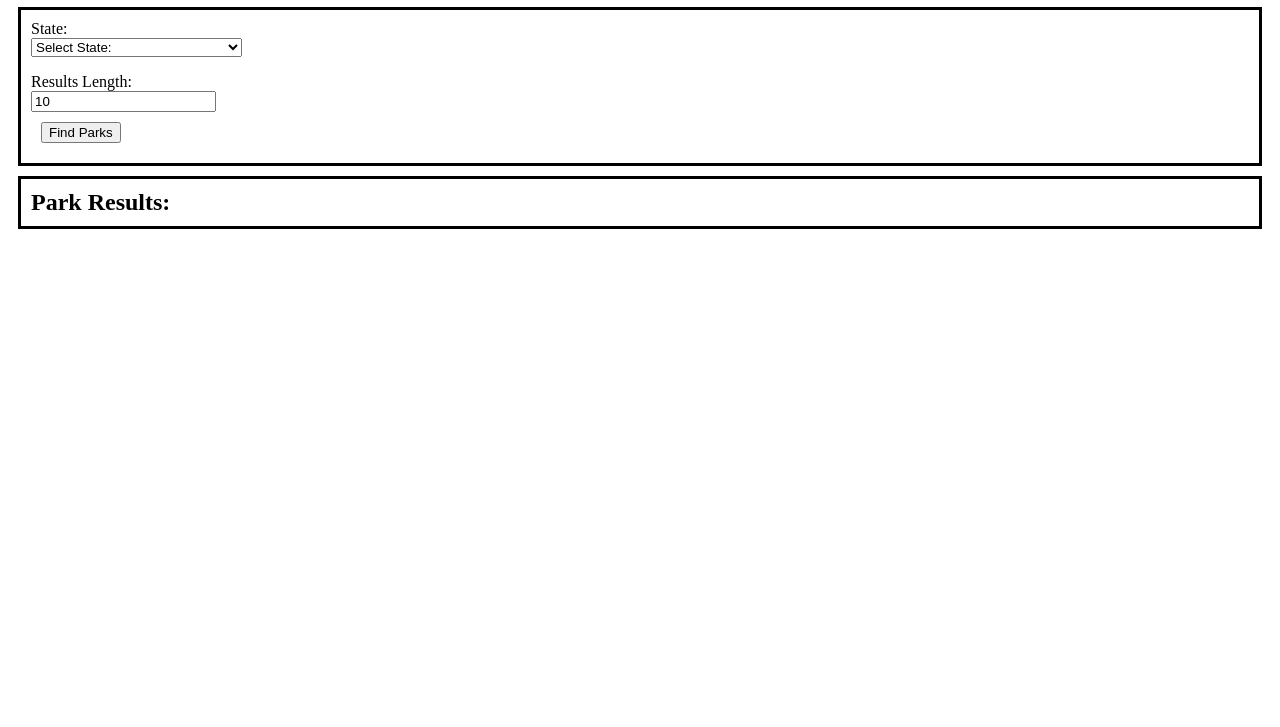
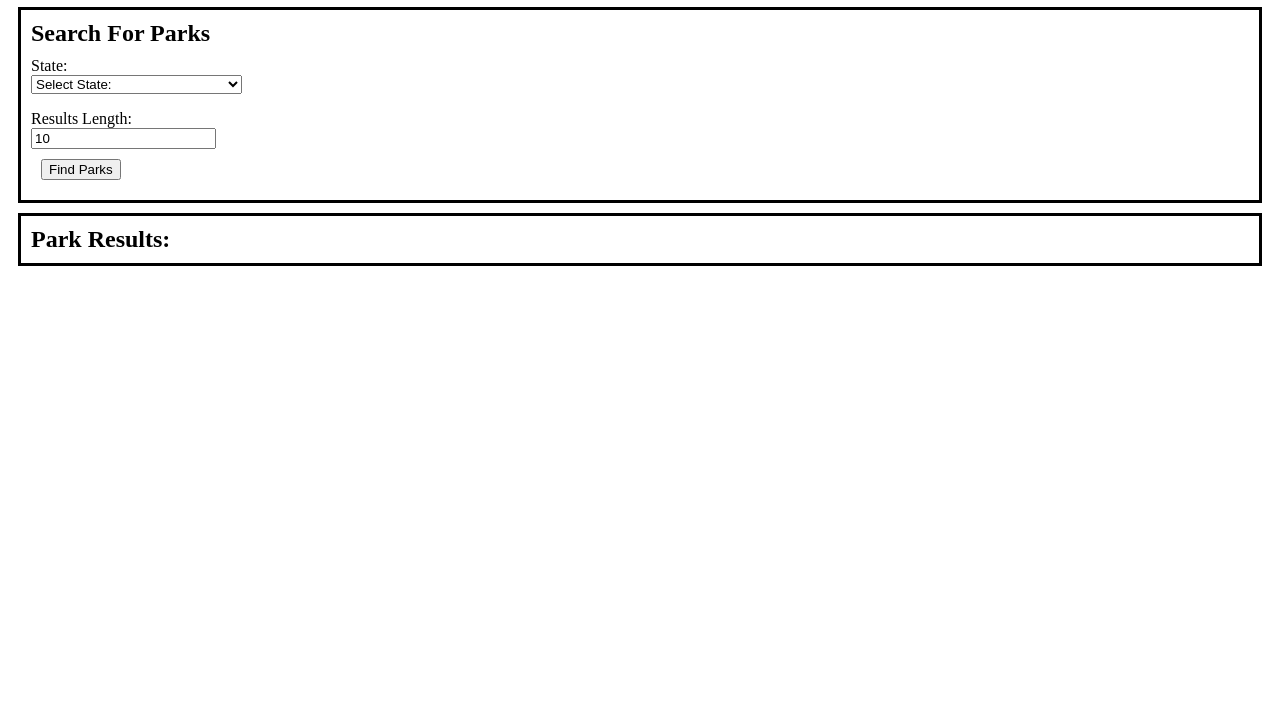
Before and after one commit to marcuses101/national-parks, a plain HTML site: page index.html in a window 1280 px wide. Shown: the part 73-800 px from the top of the page. Drawn offline with Linux system fonts and the light colour scheme.

Commit message:
add h2 on form section

```diff
--- a/index.html
+++ b/index.html
@@ -12,6 +12,7 @@
     <h1>National Parks</h1>
 
     <section id="formInputs">
+        <h2>Search For Parks</h2>
         <form id="stateSelectorForm">
             <label for="state">State:</label><br>
             <select name="state" id="state"></select>
```
